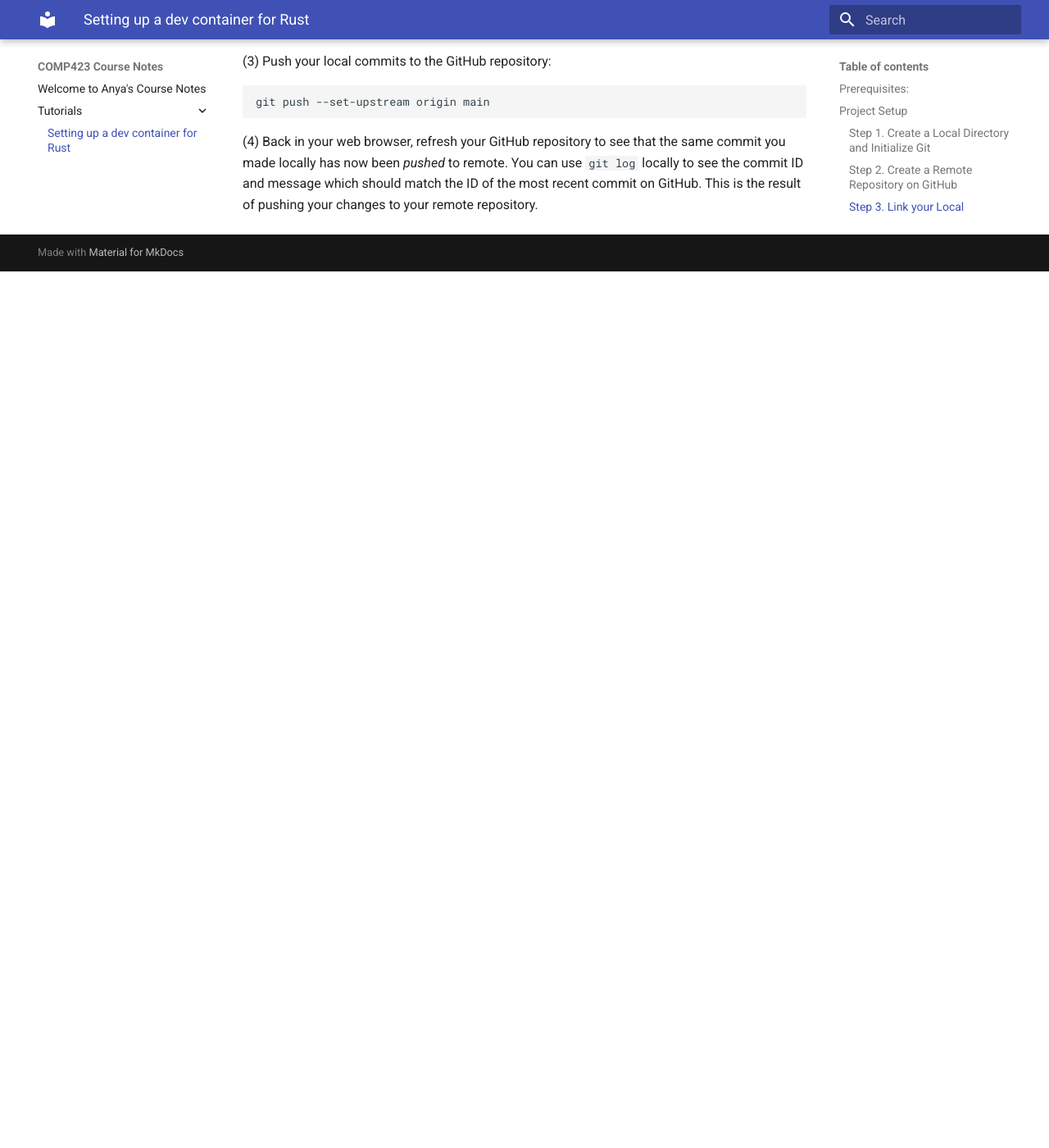
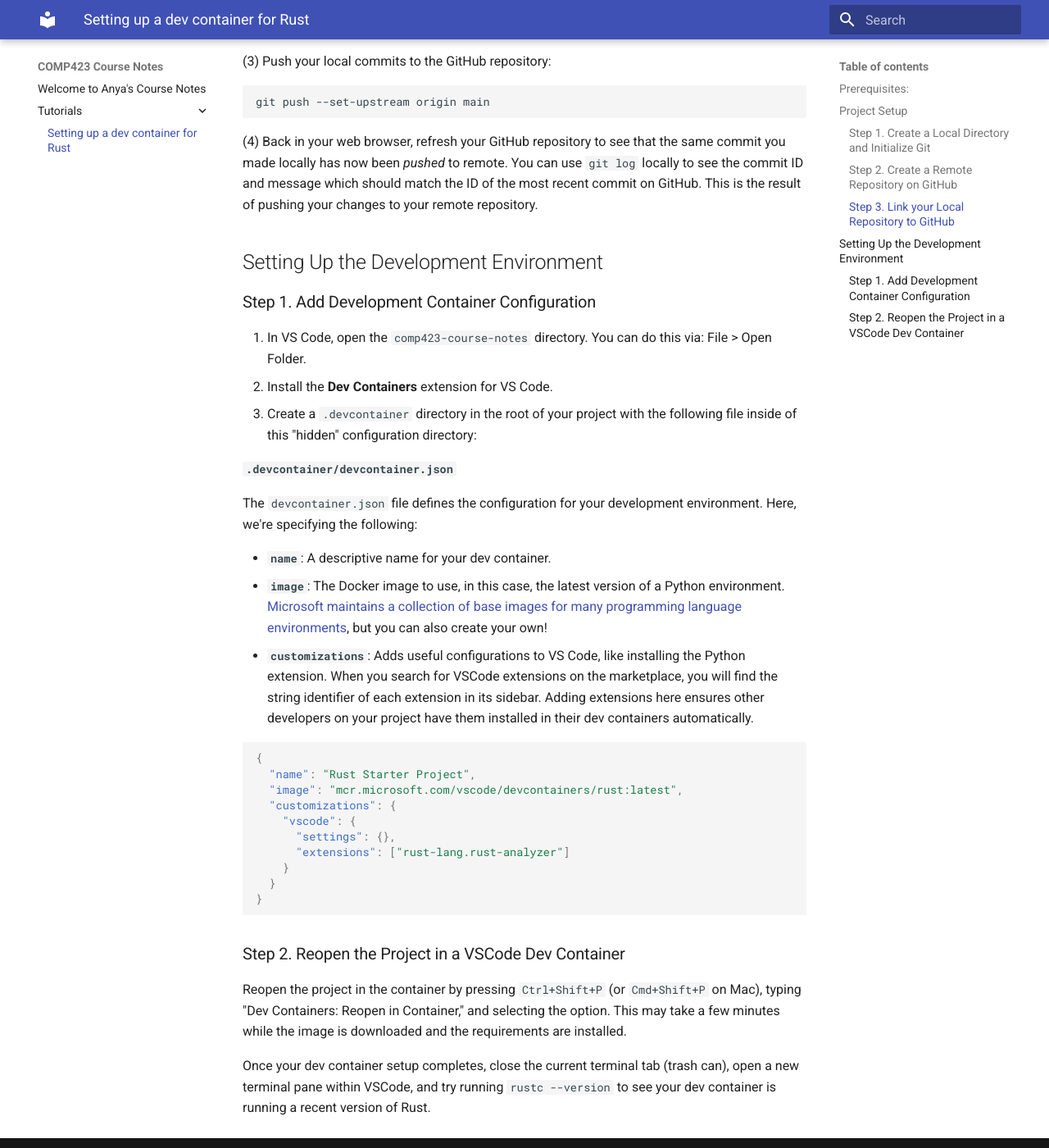
Before and after one commit to v-anya/comp423-course-notes, an MkDocs documentation site: the page built from docs/tutorials/rust-setup.md, in a window 1280 px wide and 1400 px high, scrolled down 1587 px. Shown: the whole window at 82% size. Built offline with MkDocs 1.6.1 and Material for MkDocs 9.7.7, drawn with Linux system fonts in a browser that asks for light colours; before the commit the page ends 1918 px from its top, so only the background shows below that.

Commit message:
added dev containers instructions

````diff
--- a/docs/tutorials/rust-setup.md
+++ b/docs/tutorials/rust-setup.md
@@ -60,3 +60,37 @@ git commit -m "Initial commit with README"
    git push --set-upstream origin main
    ```
 (4) Back in your web browser, refresh your GitHub repository to see that the same commit you made locally has now been _pushed_ to remote. You can use `git log` locally to see the commit ID and message which should match the ID of the most recent commit on GitHub. This is the result of pushing your changes to your remote repository.
+
+## Setting Up the Development Environment
+### Step 1. Add Development Container Configuration
+
+1. In VS Code, open the `comp423-course-notes` directory. You can do this via: File > Open Folder.
+2. Install the **Dev Containers** extension for VS Code.
+3. Create a `.devcontainer` directory in the root of your project with the following file inside of this "hidden" configuration directory:
+
+**`.devcontainer/devcontainer.json`**
+
+The `devcontainer.json` file defines the configuration for your development environment. Here, we're specifying the following:
+
+- **`name`**: A descriptive name for your dev container.
+- **`image`**: The Docker image to use, in this case, the latest version of a Python environment. [Microsoft maintains a collection of base images for many programming language environments](https://hub.docker.com/r/microsoft/vscode-devcontainers), but you can also create your own!
+- **`customizations`**: Adds useful configurations to VS Code, like installing the Python extension. When you search for VSCode extensions on the marketplace, you will find the string identifier of each extension in its sidebar. Adding extensions here ensures other developers on your project have them installed in their dev containers automatically.
+
+```json
+{
+  "name": "Rust Starter Project",
+  "image": "mcr.microsoft.com/vscode/devcontainers/rust:latest",
+  "customizations": {
+    "vscode": {
+      "settings": {},
+      "extensions": ["rust-lang.rust-analyzer"]
+    }
+  }
+}
+```
+
+### Step 2. Reopen the Project in a VSCode Dev Container
+
+Reopen the project in the container by pressing `Ctrl+Shift+P` (or `Cmd+Shift+P` on Mac), typing "Dev Containers: Reopen in Container," and selecting the option. This may take a few minutes while the image is downloaded and the requirements are installed.
+
+Once your dev container setup completes, close the current terminal tab (trash can), open a new terminal pane within VSCode, and try running `rustc --version` to see your dev container is running a recent version of Rust.
````
